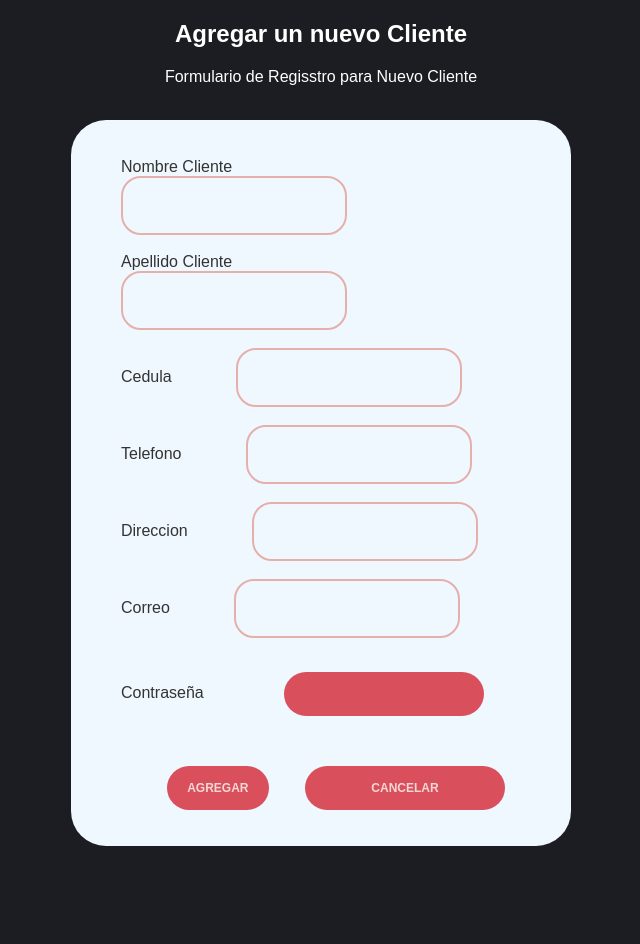
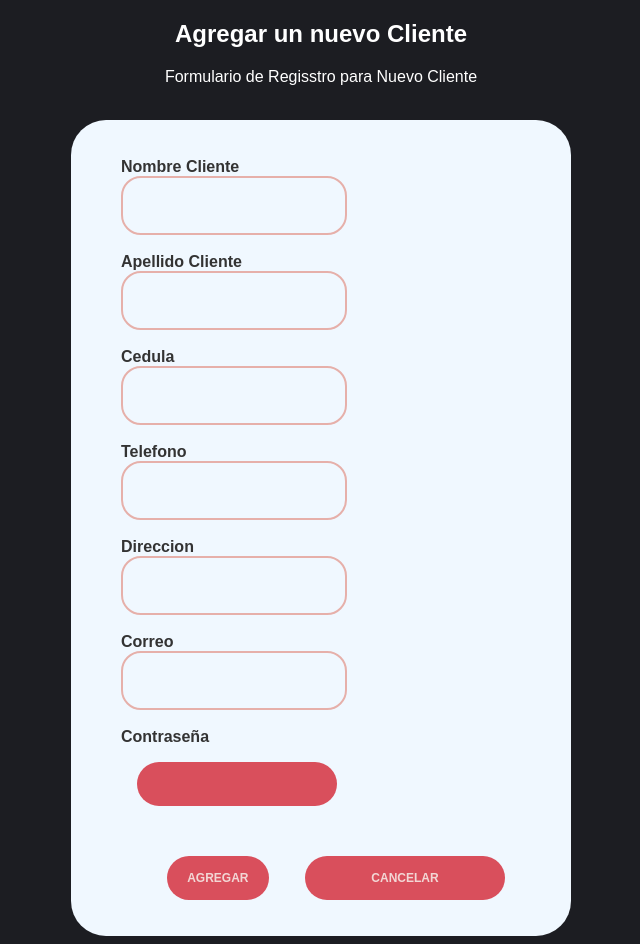
Before and after one commit to sfbarragan/TiendaOnline_ProyectoU1_DW, a PHP site: page /agregarCliente.php in a window 1280 px wide. Shown: the whole page, without its empty margins (327-967 px from the left). Before the commit the page ends 846 px from the top, so only its background shows below. Run offline with PHP 8.4, Linux system fonts and the light colour scheme.

Commit message:
Corrección estilos agregar

```diff
--- a/CSS/agregar.css
+++ b/CSS/agregar.css
@@ -22,7 +22,9 @@ form{
 }
 
 label{
-    padding-right: 15%;
+    font-weight:bold;
+    display: inline-block;
+    width: 170px;
 }
 
 .container div{
```
